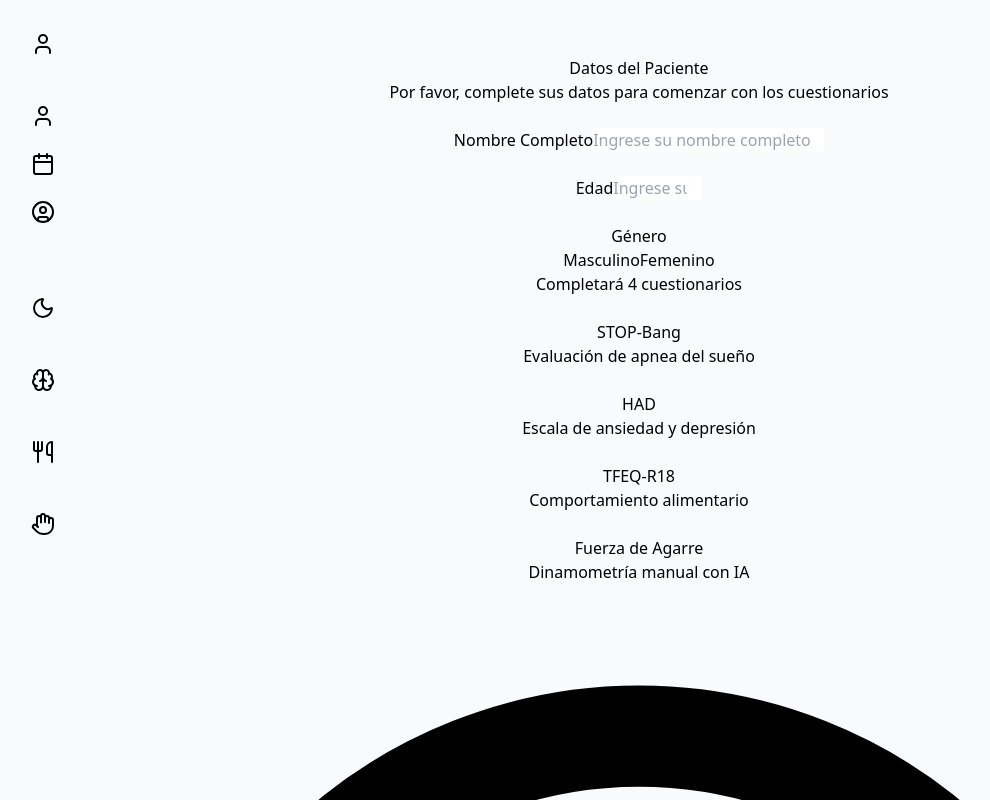
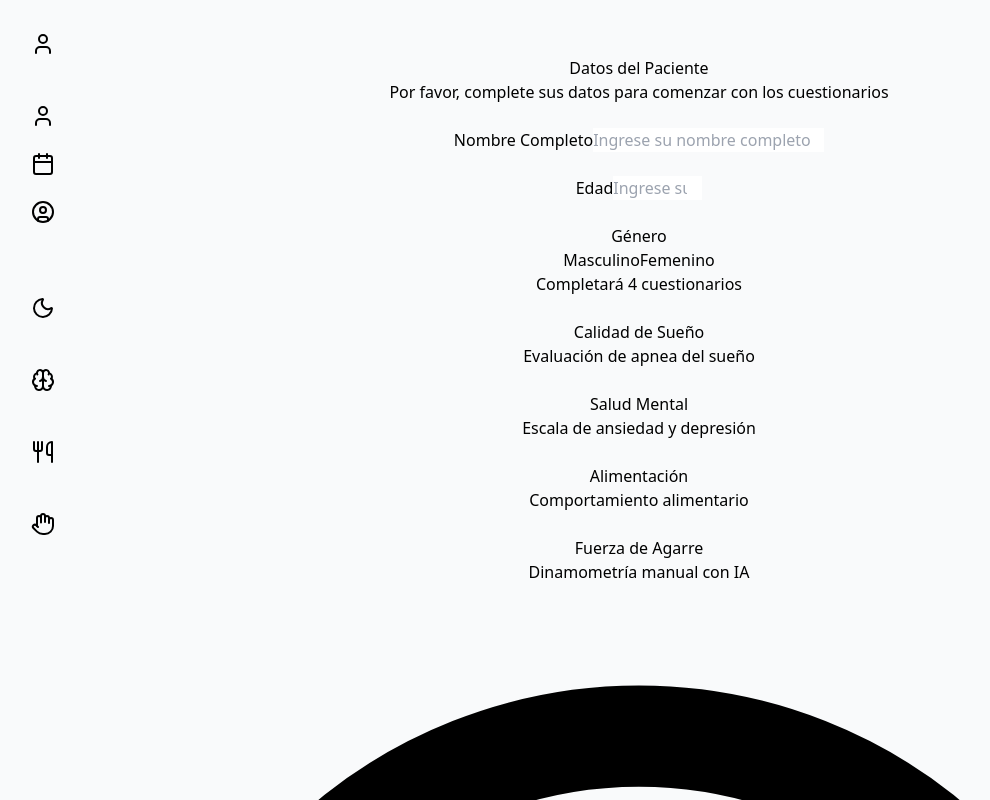
Before and after one commit to Puma120/pagina_consultorio, a React (Vite) app: page / in a window 1280 px wide. Shown: the top 800 px of the page, without its empty margins (1-991 px from the left). Built offline with nearby package versions, Linux system fonts and the light colour scheme.

Commit message:
questionaries fixes

```diff
--- a/src/components/QuestionnaireFlow.jsx
+++ b/src/components/QuestionnaireFlow.jsx
@@ -22,9 +22,9 @@ const QuestionnaireFlow = () => {
   const [isGeneratingPDF, setIsGeneratingPDF] = useState(false);
 
   const steps = [
-    { id: 'stopbang', name: 'STOP-Bang', icon: Moon, color: 'blue' },
-    { id: 'had', name: 'HAD', icon: Brain, color: 'purple' },
-    { id: 'tfeq', name: 'TFEQ-R18', icon: Utensils, color: 'green' },
+    { id: 'stopbang', name: 'Calidad de Sueño', icon: Moon, color: 'blue' },
+    { id: 'had', name: 'Salud Mental', icon: Brain, color: 'purple' },
+    { id: 'tfeq', name: 'Alimentación', icon: Utensils, color: 'green' },
     { id: 'handgrip', name: 'Fuerza de Agarre', icon: Hand, color: 'orange' }
   ];
 
@@ -280,11 +280,13 @@ const QuestionnaireFlow = () => {
     // STOP-Bang
     if (questionnaireResults.stopbang) {
       const stopbang = questionnaireResults.stopbang;
-      csvContent += '=== CUESTIONARIO STOP-BANG ===\n';
-      csvContent += 'Evaluación de riesgo de apnea del sueño\n\n';
+      csvContent += '=== EVALUACIÓN DE LA CALIDAD DE SUEÑO ===\n';
+      csvContent += 'Cuestionario STOP-BANG - Riesgo de apnea del sueño\n\n';
       csvContent += 'Pregunta,Respuesta\n';
       Object.keys(stopbang.answers).forEach(key => {
-        csvContent += `${key},${stopbang.answers[key] ? 'Sí' : 'No'}\n`;
+        const answer = stopbang.answers[key];
+        const displayAnswer = (answer === 'Yes' || answer === true) ? 'Sí' : 'No';
+        csvContent += `${key},${displayAnswer}\n`;
       });
       csvContent += `\nPuntaje total:,${stopbang.evaluation.score} de 8\n`;
       csvContent += `Nivel de riesgo:,${stopbang.evaluation.riskLevel}\n`;
@@ -294,8 +296,8 @@ const QuestionnaireFlow = () => {
     // HAD
     if (questionnaireResults.had) {
       const had = questionnaireResults.had;
-      csvContent += '=== CUESTIONARIO HAD ===\n';
-      csvContent += 'Escala de Ansiedad y Depresión Hospitalaria\n\n';
+      csvContent += '=== SALUD MENTAL (ANSIEDAD Y DEPRESIÓN) ===\n';
+      csvContent += 'Cuestionario HAD - Escala Hospitalaria de Ansiedad y Depresión\n\n';
       csvContent += 'Pregunta,Respuesta\n';
       Object.keys(had.answers).forEach(key => {
         csvContent += `${key},${had.answers[key]}\n`;
@@ -311,8 +313,8 @@ const QuestionnaireFlow = () => {
     // TFEQ
     if (questionnaireResults.tfeq) {
       const tfeq = questionnaireResults.tfeq;
-      csvContent += '=== CUESTIONARIO TFEQ-R18 ===\n';
-      csvContent += 'Evaluación del Comportamiento Alimentario\n\n';
+      csvContent += '=== SALUD MENTAL (COMPORTAMIENTO ALIMENTARIO) ===\n';
+      csvContent += 'Cuestionario TFEQ-R18 - Evaluación del Comportamiento Alimentario\n\n';
       csvContent += 'Pregunta,Respuesta\n';
       Object.keys(tfeq.answers).forEach(key => {
         csvContent += `${key},${tfeq.answers[key]}\n`;
@@ -373,7 +375,7 @@ const QuestionnaireFlow = () => {
         emailContent += `
           <div style="background: #fffbeb; border-left: 4px solid #d97706; border-radius: 8px; padding: 20px; margin-bottom: 20px;">
             <h3 style="color: #92400e; margin: 0 0 15px 0; font-size: 18px; font-weight: 700;">
-              🛏️ STOP-BANG (Apnea del Sueño)
+              🛏️ CALIDAD DE SUEÑO
             </h3>
             <div style="background: white; border-radius: 6px; padding: 15px; margin-bottom: 12px;">
               <div style="display: flex; justify-content: space-between; align-items: center; margin-bottom: 8px;">
@@ -402,7 +404,7 @@ const QuestionnaireFlow = () => {
         emailContent += `
           <div style="background: #f0fdf4; border-left: 4px solid #059669; border-radius: 8px; padding: 20px; margin-bottom: 20px;">
             <h3 style="color: #065f46; margin: 0 0 15px 0; font-size: 18px; font-weight: 700;">
-              🧠 HAD (Ansiedad y Depresión)
+              🧠 SALUD MENTAL - Ansiedad y Depresión
             </h3>
 
             <div style="background: white; border-radius: 6px; padding: 15px; margin-bottom: 15px;">
@@ -447,7 +449,7 @@ const QuestionnaireFlow = () => {
         emailContent += `
           <div style="background: #fef2f2; border-left: 4px solid #dc2626; border-radius: 8px; padding: 20px; margin-bottom: 20px;">
             <h3 style="color: #991b1b; margin: 0 0 15px 0; font-size: 18px; font-weight: 700;">
-              🍽️ TFEQ-R18 (Comportamiento Alimentario)
+              🍽️ SALUD MENTAL - Comportamiento Alimentario
             </h3>
 
             <div style="background: white; border-radius: 6px; padding: 15px; margin-bottom: 12px;">
@@ -1131,7 +1133,7 @@ const QuestionnaireFlow = () => {
                   <div className="flex items-center justify-center w-12 h-12 bg-blue-100 rounded-full mx-auto mb-3">
                     <Moon className="w-6 h-6 text-blue-600" />
                   </div>
-                  <h4 className="text-blue-900 font-semibold text-center mb-2">STOP-Bang</h4>
+                  <h4 className="text-blue-900 font-semibold text-center mb-2">Calidad de Sueño</h4>
                   <p className="text-blue-700 text-xs text-center">Evaluación de apnea del sueño</p>
                 </div>
 
@@ -1140,7 +1142,7 @@ const QuestionnaireFlow = () => {
                   <div className="flex items-center justify-center w-12 h-12 bg-purple-100 rounded-full mx-auto mb-3">
                     <Brain className="w-6 h-6 text-purple-600" />
                   </div>
-                  <h4 className="text-purple-900 font-semibold text-center mb-2">HAD</h4>
+                  <h4 className="text-purple-900 font-semibold text-center mb-2">Salud Mental</h4>
                   <p className="text-purple-700 text-xs text-center">Escala de ansiedad y depresión</p>
                 </div>
 
@@ -1149,7 +1151,7 @@ const QuestionnaireFlow = () => {
                   <div className="flex items-center justify-center w-12 h-12 bg-green-100 rounded-full mx-auto mb-3">
                     <Utensils className="w-6 h-6 text-green-600" />
                   </div>
-                  <h4 className="text-green-900 font-semibold text-center mb-2">TFEQ-R18</h4>
+                  <h4 className="text-green-900 font-semibold text-center mb-2">Alimentación</h4>
                   <p className="text-green-700 text-xs text-center">Comportamiento alimentario</p>
                 </div>
 
@@ -1235,7 +1237,7 @@ const QuestionnaireFlow = () => {
                       <Moon className="w-6 h-6 text-white" />
                     </div>
                     <div>
-                      <h3 className="text-xl font-bold text-white">STOP-BANG</h3>
+                      <h3 className="text-xl font-bold text-white">CALIDAD DE SUEÑO</h3>
                       <p className="text-blue-100 text-sm">Evaluación de Apnea del Sueño</p>
                     </div>
                   </div>
@@ -1272,7 +1274,7 @@ const QuestionnaireFlow = () => {
                       <Brain className="w-6 h-6 text-white" />
                     </div>
                     <div>
-                      <h3 className="text-xl font-bold text-white">HAD</h3>
+                      <h3 className="text-xl font-bold text-white">SALUD MENTAL</h3>
                       <p className="text-purple-100 text-sm">Escala de Ansiedad y Depresión</p>
                     </div>
                   </div>
@@ -1324,7 +1326,7 @@ const QuestionnaireFlow = () => {
                       <Utensils className="w-6 h-6 text-white" />
                     </div>
                     <div>
-                      <h3 className="text-xl font-bold text-white">TFEQ-R18</h3>
+                      <h3 className="text-xl font-bold text-white">ALIMENTACIÓN</h3>
                       <p className="text-green-100 text-sm">Comportamiento Alimentario</p>
                     </div>
                   </div>
```
